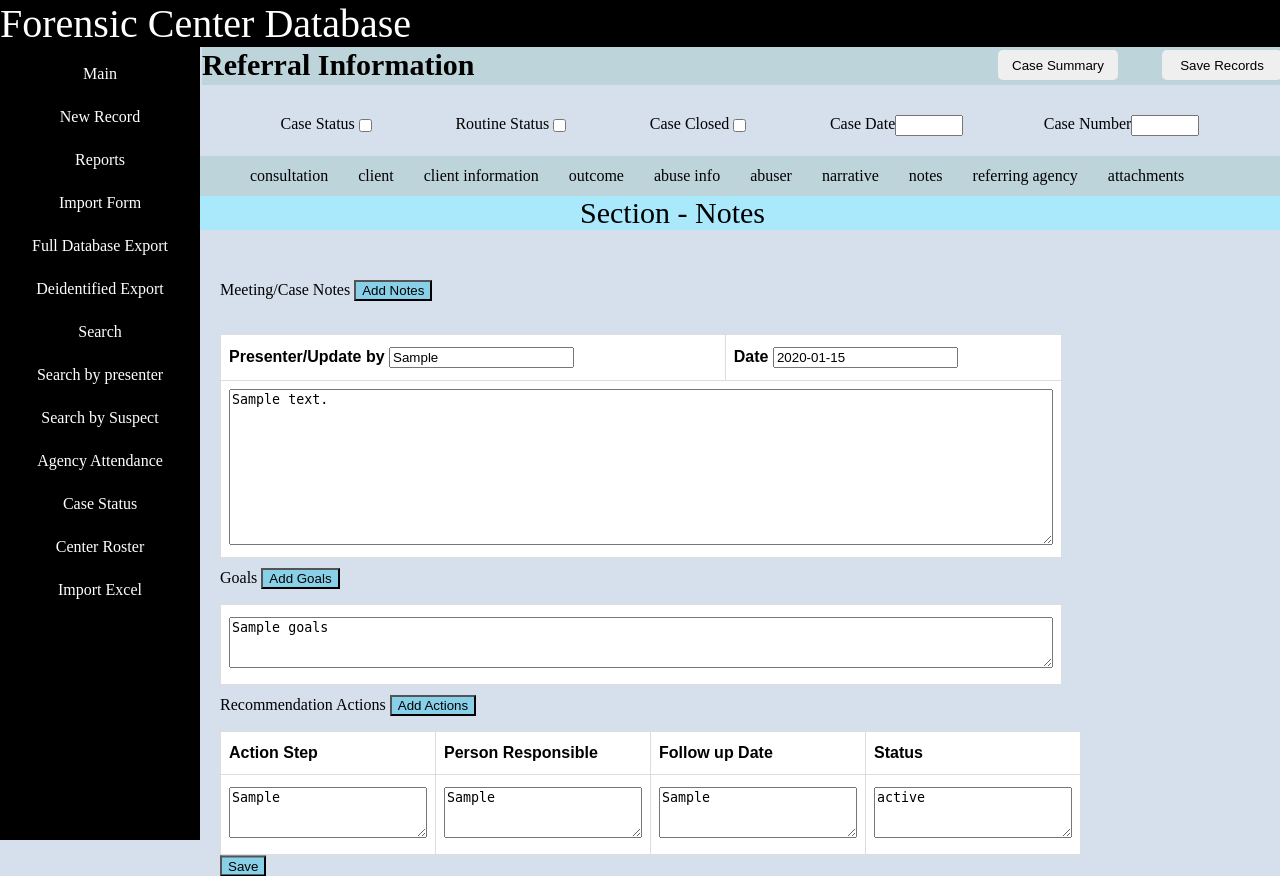
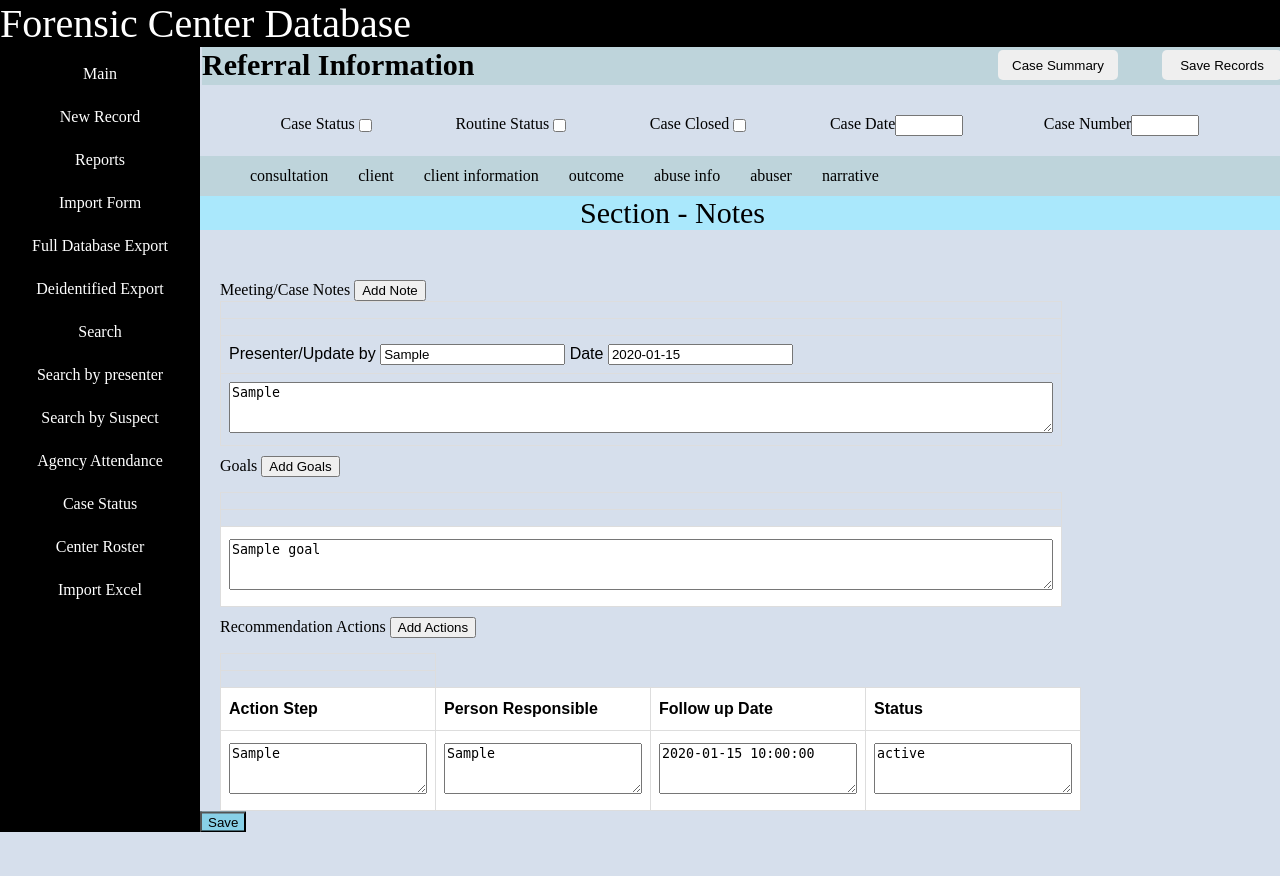
Before and after one commit to tiffanychao/Elder-Abuse-Database-Project, a Flask app: template templates/notes.html in a window 1280 px wide; the page is wider, and only the part inside the window is pictured. After the commit the page ends 832 px from the top of that part, so only its background shows below. Run offline with Flask 2, Linux system fonts and the light colour scheme; the template is opened without the code that fills it: most values are stand-ins (such as "Sample title", 1, 10 or a date in 2020); lists and menus that the app fills with data are empty.

Commit message:
modify notes.html

```diff
--- a/templates/notes.html
+++ b/templates/notes.html
@@ -14,32 +14,104 @@
     <a href = {{ url_for('abuse_info', referral_id = referral_id) }} class="individual_case_tab">abuse info</a>
     <a href = {{ url_for('abuser', referral_id = referral_id) }} class="individual_case_tab">abuser</a>
     <a href = {{ url_for('narrative', referral_id = referral_id) }} class="individual_case_tab">narrative</a>
-    <a href = {{ url_for('notes', referral_id = referral_id) }} class="individual_case_tab">notes</a>
-    <a href = {{ url_for('referring_agency', referral_id = referral_id) }} class="individual_case_tab">referring agency</a>
-    <a href = {{ url_for('attachments', referral_id = referral_id) }} class="individual_case_tab">attachments</a>
 {% endblock %}
 
 {% block content %}
-<style>
-    #notes {
-      font-family: Arial, Helvetica, sans-serif;
-      border-collapse: collapse;
-      width: 100%;
+
+<script>
+  function addnote() {
+    var table1Count = document.getElementById('notes').rows.length;
+    document.getElementById("note_num").value = table1Count;
+    console.log(note_num)
+    var ele_label = document.createTextNode("Presenter/Update by ");
+    var ele_date = document.createTextNode(" Date ");
+    var ele_step = document.createElement("input")
+    ele_step.name = "new_presenter" + table1Count
+    ele_step.row = 3
+    ele_step.cols = 10
+    var ele_res = document.createElement("input")
+    ele_res.name = "new_meetingdate" + table1Count
+    ele_res.row = 3
+    ele_res.cols = 10
+    var ele_follow = document.createElement("textarea")
+    ele_follow.name = "new_meeting_note"+ table1Count
+    ele_follow.row = 3
+    ele_follow.cols = 100
+    var ele_hidden = document.createElement("input")
+    ele_hidden.name = "isDB"
+    ele_hidden.value = "False"
+    ele_hidden.type = "hidden"
+    ele_hidden.row = 3
+    ele_hidden.cols = 10
+
+    var table1 = document.getElementById("notes")
+
+     var row1= table1.insertRow(table1Count);
+     var cell1 = row1.insertCell(0);
+
+     cell1.appendChild(ele_label);
+     cell1.appendChild(ele_step);
+     cell1.appendChild(ele_date);
+     cell1.appendChild(ele_res);
+     cell1.appendChild(ele_hidden);
+     var row2= table1.insertRow(table1Count+1);
+     var cell3 = row2.insertCell(0);
+     cell3.appendChild(ele_follow);
+     return table1Count
   }
-    #notes td, #notes th {
-      border: 1px solid #ddd;
-      padding: 8px;
+  function addgoal() {
+    var table2Count = document.getElementById('goals').rows.length;
+    document.getElementById("goal_num").value = table2Count;
+    console.log(goal_num )
+    var ele = document.createElement("textarea")
+    ele.name = "new_goal" + table2Count
+    ele.row = 3
+    ele.cols = 100
+    var table = document.getElementById("goals");
+    var row = table.insertRow(-1);
+    var cell1 = row.insertCell(0);
+    cell1.appendChild(ele);
+    return table2Count
   }
-    #notes tr:nth-child(even){background-color: white;}
-    #notes th {
-      padding-top: 12px;
-      padding-bottom: 12px;
-      text-align: left;
+  function addaction() {
+    var table3Count = document.getElementById('action').rows.length;
 
-      background-color: white;;
-      color:black;
+    document.getElementById("rec_num").value = table3Count;
+    console.log(rec_num)
+    var ele_step = document.createElement("textarea")
+    ele_step.name = "new_step"+ table3Count
+    ele_step.row = 3
+    ele_step.cols = 22
+
+    var ele_res = document.createElement("textarea")
+    ele_res.name = "new_response"+ table3Count
+    ele_res.row = 3
+    ele_res.cols = 22
+    var ele_follow = document.createElement("textarea")
+    ele_follow.name = "new_follow"+ table3Count
+    ele_follow.row = 3
+    ele_follow.cols = 22
+    var ele_status = document.createElement("textarea")
+    ele_status.name = "new_status"+ table3Count
+    ele_status.row = 3
+    ele_status.cols = 22
+    var table3 = document.getElementById("action")
+
+     var row1= table3.insertRow(table3Count);
+     var cell1 = row1.insertCell(0);
+     cell1.appendChild(ele_step);
+
+     var cell2 = row1.insertCell(1);
+     cell2.appendChild(ele_res);
+
+     var cell3 = row1.insertCell(2);
+     cell3.appendChild(ele_follow);
+
+     var cell4 = row1.insertCell(3);
+     cell4.appendChild(ele_status);
+
   }
-</style>
+  </script>
 <div class="client_information_banner_container">
     <div class="client_information_banner">Section - Notes</div>
 </div>
@@ -49,71 +121,109 @@
     <div class="text_with_input_container">
         <div>
            Meeting/Case Notes
-            <!--  button -->
-            <button class="blue_button">Add Notes</button>
+            <button  type="button" onclick="addnote()" value="testnote">Add Note</button>
         </div>
-        <br>
-        <br>
     <br>
     <table id="notes">
       <tr>
-          <th >Presenter/Update by <input type="text" id="presenter" name="presenter" value={{presenter}}></th>
-          <th>Date <input type="text" id="meeting_date" name="meeting_date" value = {{meeting_date}}></th>
+        <td>
+          <input type="hidden" id="note_num" name="note_num" value="" >
 
+        </td>
+      </tr>
+      {% for note in meeting_notes %}
+      <tr>
+        <td>
+          <input type="hidden" id="note_num" name="note_num_{{loop.index}}" value={{note.meeting_id}}>
+        </td>
       </tr>
         <tr>
-          <td colspan="2"><textarea name="meeting_notes" rows="10" cols="100" >{{meeting_notes}}</textarea >
-          </td>
+          <td >Presenter/Update by <input type="text" id="presenter" name="presenter_{{loop.index}}" value={{note.Meeting_presenters}}>
+          Date <input type="text" id="meeting_date" name="meeting_date_{{loop.index}}" value = {{note.meeting_date}}></td>
         </tr>
+
+
+        <tr>
+          <td colspan="2"><textarea name="meeting_notes_{{loop.index}}" rows="3" cols="100" >{{note.meeting_narrative}}</textarea ></td>
+        </tr>
+        {% endfor %}
       </table>
     </div>
     <div class="text_with_input_container">
         <div>
            Goals
-            <!--  button -->
-            <button class="blue_button">Add Goals</button>
+          <button type="button" onclick="addgoal()">Add Goals</button>
         </div>
         <br>
         <br>
+        <table id="goals">
+          <tr>
+            <td>
+              <input type="hidden" id="goal_num" name="goal_num" value="" >
 
-        <table id="notes">
+
+            </td>
+          </tr>
+          {% for goal in goals %}
           <tr>
-              <th ><textarea name="goals" rows="3" cols="100" >{{goals}}</textarea ></th>
+            <td>
+              <input type="hidden" id="goal_num" name="goal_num_{{loop.index}}" value={{goal.client_goals_id}}>
+            </td>
           </tr>
+            <tr>
+              <th><textarea name="goals_{{loop.index}}" rows="3" cols="100" >{{goal.goal}}</textarea ></th>
+            </tr>
+          {% endfor %}
         </table>
     </div>
     <div class="text_with_input_container">
         <div>
            Recommendation Actions
-            <!--  button -->
-            <button class="blue_button">Add Actions</button>
+
+            <button  type = "button" onclick="addaction()" value="1" name="action_btn">Add Actions</button>
+
         </div>
         <br>
         <br>
-        <table id="notes">
+        <table id="action" >
+          <tr>
+            <td>
+              <input type="hidden" id="rec_num" name="rec_num" value="" >
+
+
+            </td>
+          </tr>
+          {% for recommendation in recommendations %}
+          <tr>
+            <td>
+              <input type="hidden" id="action_num" name="action_num_{{loop.index}}" value={{recommendation.client_rec_id}}>
+            </td>
+          </tr>
             <tr>
               <th>Action Step</th>
               <th>Person Responsible</th>
               <th>Follow up Date</th>
               <th>Status</th>
             </tr>
+
             <tr>
-              <th ><textarea name="action_step" rows="3" cols="22" >{{action_step}}</textarea ></th>
-              <th><textarea name="person_response" rows="3" cols="22" >{{person_response}}</textarea ></th>
-              <th><textarea name="follow_up" rows="3" cols="22">{{follow_up}}</textarea ></th>
-              <th><textarea name="status" rows="3" cols="22" >{{status}}</textarea ></th>
+              <th ><textarea name="action_step_{{loop.index}}" rows="3" cols="22" >{{recommendation.action_step}}</textarea ></th>
+              <th><textarea name="person_response_{{loop.index}}" rows="3" cols="22" >{{recommendation.person_responsible}}</textarea ></th>
+              <th><textarea name="follow_up_{{loop.index}}" rows="3" cols="22">{{recommendation.followup_date}}</textarea ></th>
+              <th><textarea name="status_{{loop.index}}" rows="3" cols="22" >{{recommendation.status}}</textarea ></th>
             </tr>
+            {% endfor %}
           </table>
+
+    </div>
 
 </div>
     <!--  button -->
     <div class="button_container">
       <div class="center">
-                <input class="blue_button" type="submit" value="Save" >
+          <input name="note_btn" class="blue_button" type="submit" value="Save" >
       </div>
     </div>
-</div>
-
 </form>
 
 {% endblock %}
```
Lines whose indentation alone changed are shown as unchanged.
